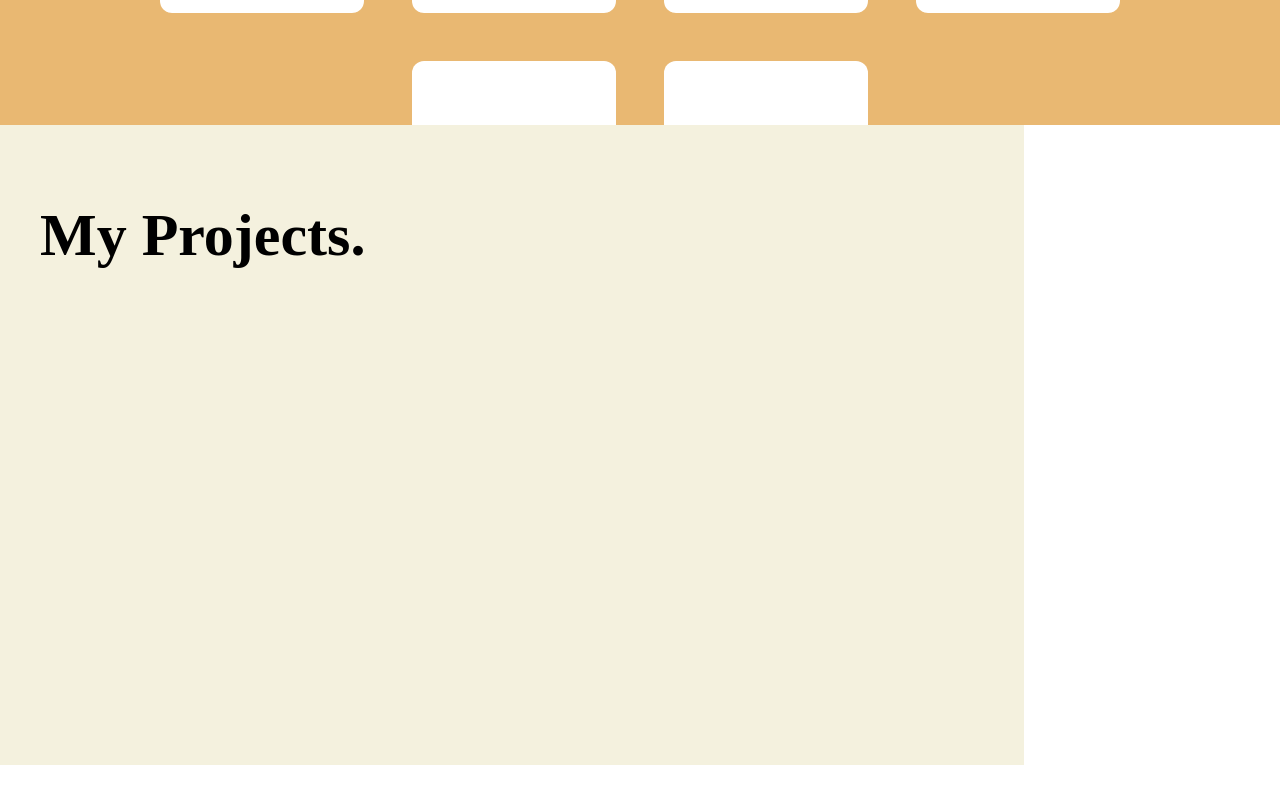
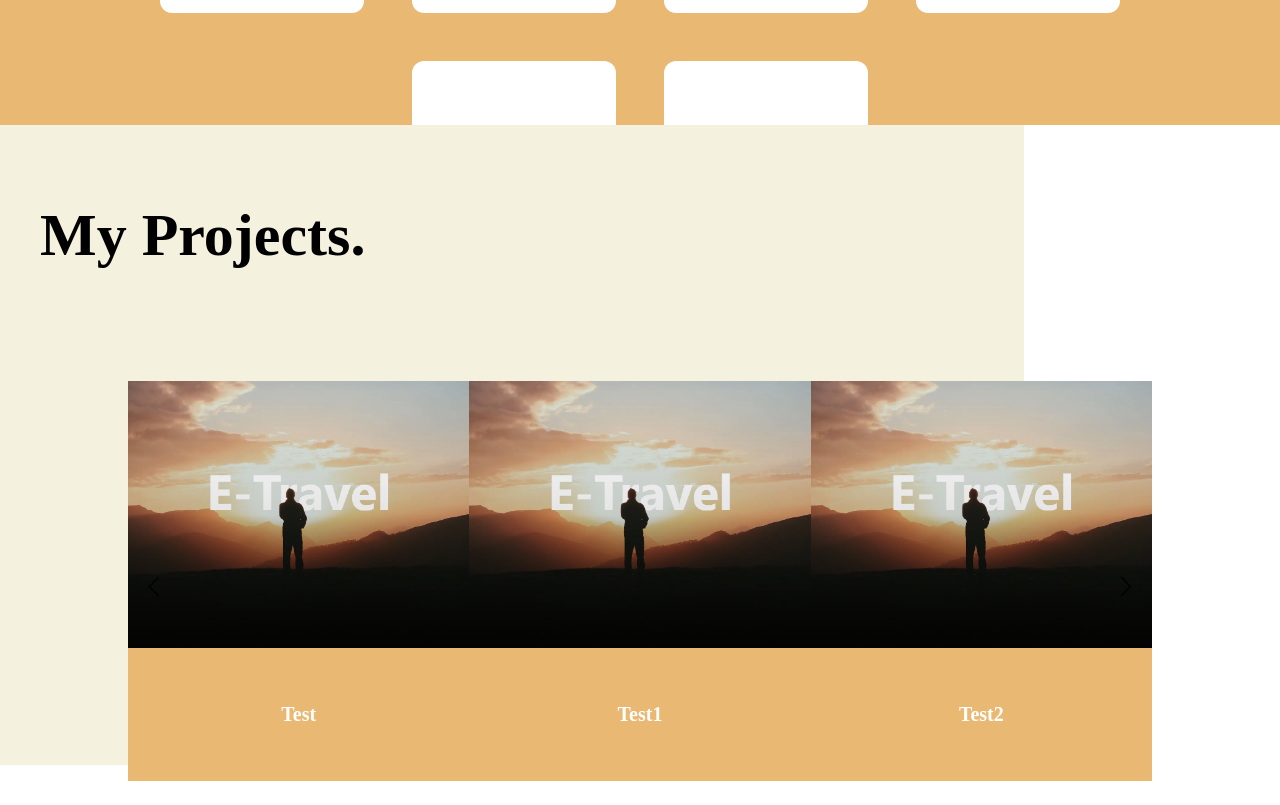
Before and after one commit to mxrshall/myportfolio, a React (Vite) app: page / in a window 1280 px wide. Shown: the part 2275-3080 px from the top of the page. Built offline with nearby package versions, Linux system fonts and the light colour scheme; a web font is replaced by a local one.

Commit message:
Vytvorenie slideru

```diff
--- a/package.json
+++ b/package.json
@@ -14,7 +14,8 @@
     "react": "^19.1.0",
     "react-dom": "^19.1.0",
     "react-icons": "^5.5.0",
-    "react-scroll": "^1.9.3"
+    "react-scroll": "^1.9.3",
+    "swiper": "^11.2.10"
   },
   "devDependencies": {
     "@eslint/js": "^9.30.1",
--- /dev/null
+++ b/src/Project.jsx
@@ -0,0 +1,13 @@
+export default function Project({ title, image }) {
+    return (
+        <div className="w-full h-full">
+            <div
+                className="w-full h-4/6 bg-cover bg-center"
+                style={{ backgroundImage: `url(${image})` }}
+            />
+            <div className="w-full h-2/6 flex items-center justify-center text-white text-xl font-bold bg-[#E9B872]">
+                {title}
+            </div>
+        </div>
+    );
+}
--- a/src/Projects.jsx
+++ b/src/Projects.jsx
@@ -1,7 +1,41 @@
 import { motion } from "framer-motion";
 import SectionTitle from "./SectionTitle";
+import { SwiperSlide, Swiper } from 'swiper/react';
+import { Navigation } from 'swiper/modules';
+import 'swiper/css';
+import 'swiper/css/navigation';
+import Project from "./Project";
+
+//images
+import project1 from "./images/project1.png"
 
 export default function Projects() {
+
+  const projects = [
+    {
+      title: "Test",
+      image: project1
+    },
+    {
+      title: "Test1",
+      image: project1
+    },
+    {
+      title: "Test2",
+      image: project1
+    },
+    {
+      title: "Test3",
+      image: project1
+    }
+  ];
+
+  const swiperStyles = {
+    '--swiper-navigation-color': 'black',
+    '--swiper-pagination-color': 'black',
+    '--swiper-navigation-size': '20px',
+  }
+
   return (
     <div
         id="projects"
@@ -9,6 +43,31 @@ export default function Projects() {
     >
       <div className="w-4/5 h-4/5 bg-[#F4F1DE] flex flex-col items-start justify-start px-10 py-20">
         <SectionTitle title="My Projects." color="1" />
+        <div className='w-full h-full absolute top-0 left-0 flex justify-center items-center'>
+          <Swiper
+            style={swiperStyles}
+            className="w-4/5 h-2/4 flex justify-center items-center mt-28"
+            modules={[Navigation]}
+            slidesPerView={3}
+            loop={true}
+            speed={500}
+            navigation={{
+              nextEl: '.swiper-button-next',
+              prevEl: '.swiper-button-prev',
+            }}
+          >
+            {projects.map((item, index) => (
+              <SwiperSlide key={index}>
+                <Project
+                  title={item.title}
+                  image={item.image}
+                />
+              </SwiperSlide>
+            ))}
+              <div className="swiper-button-prev p-4 cursor-pointer" />
+              <div className="swiper-button-next p-4 cursor-pointer" />
+          </Swiper>
+        </div>
       </div>
     </div>
   );
```
Also changed, not shown: src/images/project1.png (added), 1 other file (tests, documents, lock files or other folders).
